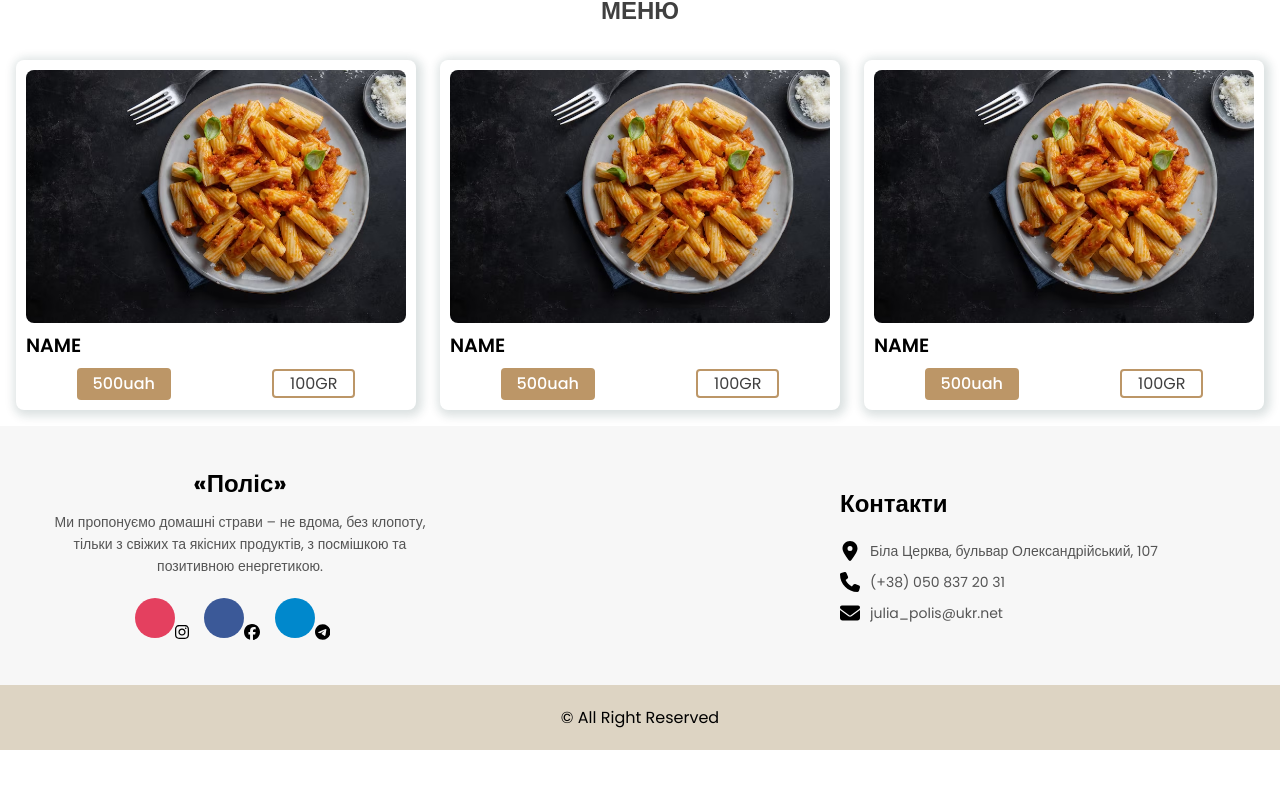
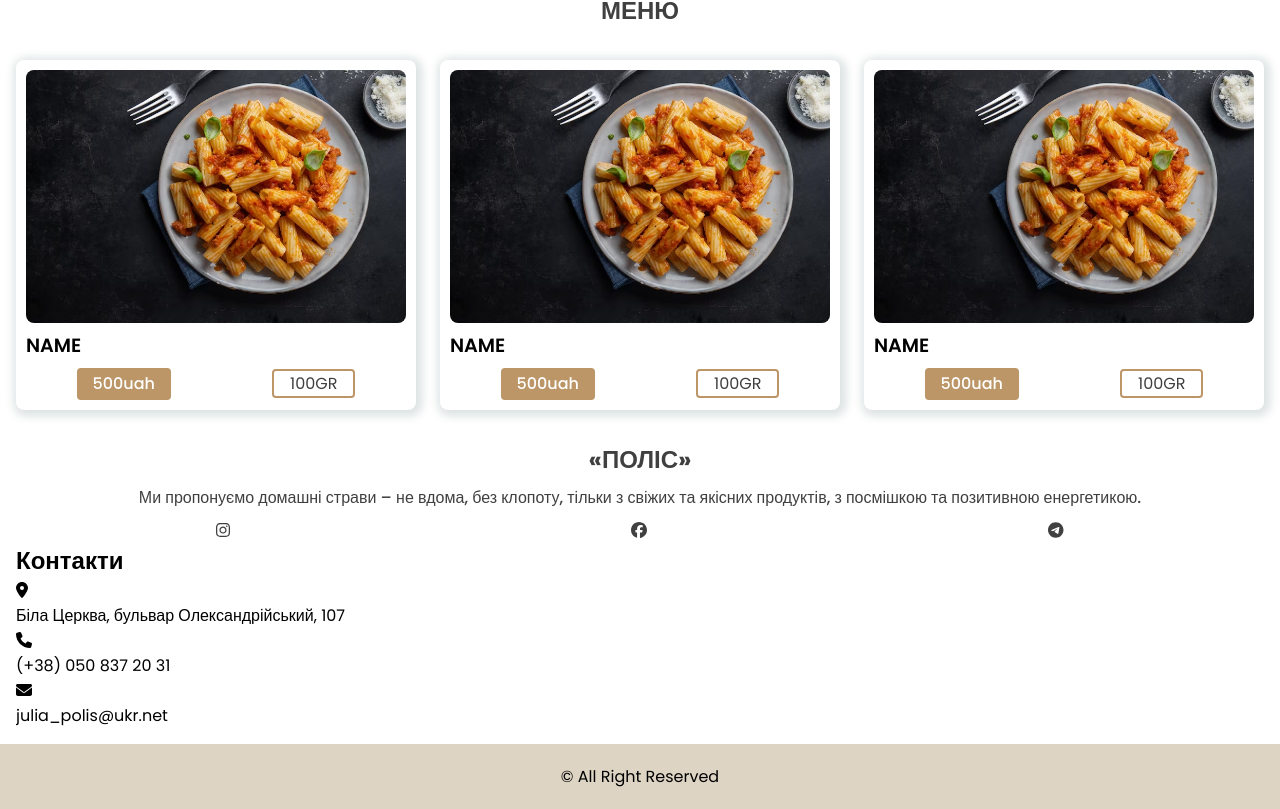
Before and after one commit to DenysChornokon/Polis_Cafe, a React (Create React App) app: page / in a window 1280 px wide. Shown: the part 2039-2848 px from the top of the page. Before the commit the page ends 2789 px from the top, so only its background shows below. Built offline with nearby package versions, Linux system fonts and the light colour scheme.

Commit message:
before icon style

```diff
--- a/src/components/Contacts.css
+++ b/src/components/Contacts.css
@@ -1,165 +1,29 @@
-/*
-.links h2 {
-    margin: 0.3rem 1.6rem;
-    font-size: 1.4rem;
-    text-transform: uppercase;
-    font-weight: 600;
-  }
-
-  .links p {
-    margin-left: 1.6rem;
-  }
-
-  .socialMedias {
-    display: flex;
+.contacts {
     margin: 1rem;
-    justify-content: space-around;
-  }
-
-  .socialMedias li {
-    list-style: none;
-  }
-
-  .socialMedias li a {
-    display: block;
-    position: relative;
-    width: 2em;
-    height: 2em;
-    line-height: 2em;
-    font-size: 1.3rem;
-    text-align: center;
-    text-decoration: none;
-    color: #404040;
-    margin: 0 0.5rem;
-    transition: 0.5s;
-    padding-top: 3px;
-    overflow: hidden;
-  } */
-
-/* Contacts.css */
-
-/* Contacts.css */
-
-.contacts {
-    background-color: #f7f7f7;
-    padding: 40px;
 }
 
-.flex {
-    display: flex;
-    flex-wrap: wrap;
-    justify-content: space-between;
+.links .linksContent {
+    color: var(--text-color);
+    text-align: center;
 }
 
-.links {
-    flex: 1;
-    max-width: 400px;
+.links .linksContent h2{
+    text-transform: uppercase;
+    font-weight: 700;
+    margin-bottom: .5rem;
 }
 
-.linksContent {
-    text-align: center;
-    margin-bottom: 20px;
-}
-
-.linksContent h2 {
-    font-size: 24px;
-    margin-bottom: 10px;
-}
-
-.linksContent p {
-    font-size: 14px;
-    line-height: 1.6;
-    color: #555;
+.links .linksContent p {
+    font-weight: 500;
+    margin-bottom: .5rem;
 }
 
 .socialMedias {
     display: flex;
-    justify-content: center;
-    margin-top: 20px;
+    justify-content: space-around;
 }
 
-.socialMedias li {
-    list-style-type: none;
-    margin-right: 15px;
+.socialMedias .icon {
+    color: var(--text-color);
+    font-size: 1rem;
 }
-
-.socialMedias li a {
-    display: inline-block;
-    width: 40px;
-    height: 40px;
-    line-height: 40px;
-    font-size: 18px;
-    text-align: center;
-    border-radius: 50%;
-    color: #fff;
-    transition: background-color 0.3s ease;
-}
-
-.socialMedias li a.instagram {
-    background-color: #e4405f;
-}
-
-.socialMedias li a.facebook {
-    background-color: #3b5998;
-}
-
-.socialMedias li a.telegram {
-    background-color: #0088cc;
-}
-
-/* Add more styles for other social media icons as needed */
-
-.socialMedias li a:hover {
-    background-color: #333;
-}
-
-.contact {
-    flex: 1;
-    max-width: 400px;
-    margin-top: 20px;
-}
-
-.contact h2 {
-    font-size: 24px;
-    margin-bottom: 20px;
-}
-
-.contactContainer {
-    display: flex;
-    align-items: center;
-    margin-bottom: 10px;
-}
-
-.contactContainer p {
-    margin-left: 10px;
-    font-size: 14px;
-    color: #555;
-}
-
-.contactContainer svg {
-    width: 20px;
-    height: 20px;
-    fill: #555;
-}
-
-/* Hover effect for the contact icons */
-.contactContainer:hover svg {
-    fill: #ff5733;
-    /* Change the color to your desired hover color */
-}
-
-/* Responsive layout */
-@media (max-width: 768px) {
-    .flex {
-        flex-direction: column;
-    }
-
-    .links,
-    .contact {
-        max-width: 100%;
-    }
-
-    .contact {
-        margin-top: 40px;
-    }
-}
--- a/src/components/Contacts.jsx
+++ b/src/components/Contacts.jsx
@@ -2,7 +2,7 @@ import React from 'react'
 import './Contacts.css'
 import { FontAwesomeIcon } from '@fortawesome/react-fontawesome';
 import { faInstagram, faFacebook, faTelegram } from '@fortawesome/free-brands-svg-icons';
-import{ faEnvelope, faLocationDot, faPhone } from '@fortawesome/free-solid-svg-icons'
+import { faEnvelope, faLocationDot, faPhone } from '@fortawesome/free-solid-svg-icons'
 
 
 function Contacts() {
@@ -19,16 +19,22 @@ function Contacts() {
 
                     <ul className="socialMedias">
                         <li>
-                            <a href="#" className="instagram"></a>
-                            <FontAwesomeIcon className='fa-instagram' icon={faInstagram} />
+                            <a href="#" className="instagram">
+                                <FontAwesomeIcon className='fa-instagram icon' icon={faInstagram} />
+                            </a>
+
                         </li>
                         <li>
-                            <a href="#" className="facebook"></a>
-                            <FontAwesomeIcon className='fa-fecebook' icon={faFacebook} />
+                            <a href="#" className="facebook">
+                                <FontAwesomeIcon className='fa-fecebook icon' icon={faFacebook} />
+                            </a>
+
                         </li>
                         <li>
-                            <a href="#" className="telegram"></a>
-                            <FontAwesomeIcon className='fa-telegram' icon={faTelegram} />
+                            <a href="#" className="telegram">
+                                <FontAwesomeIcon className='fa-telegram icon' icon={faTelegram} />
+                            </a>
+
                         </li>
                     </ul>
                 </div>
```
